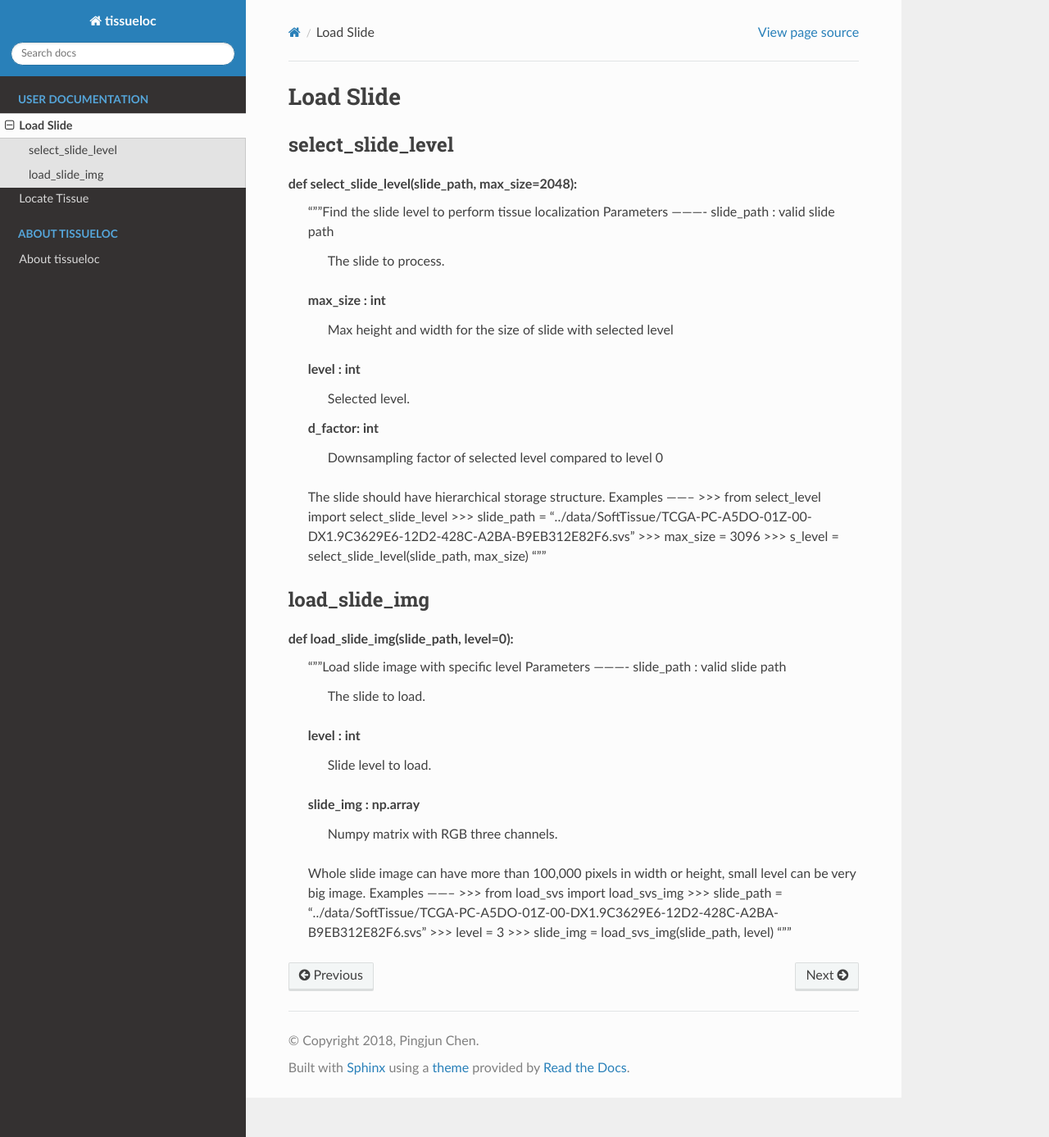
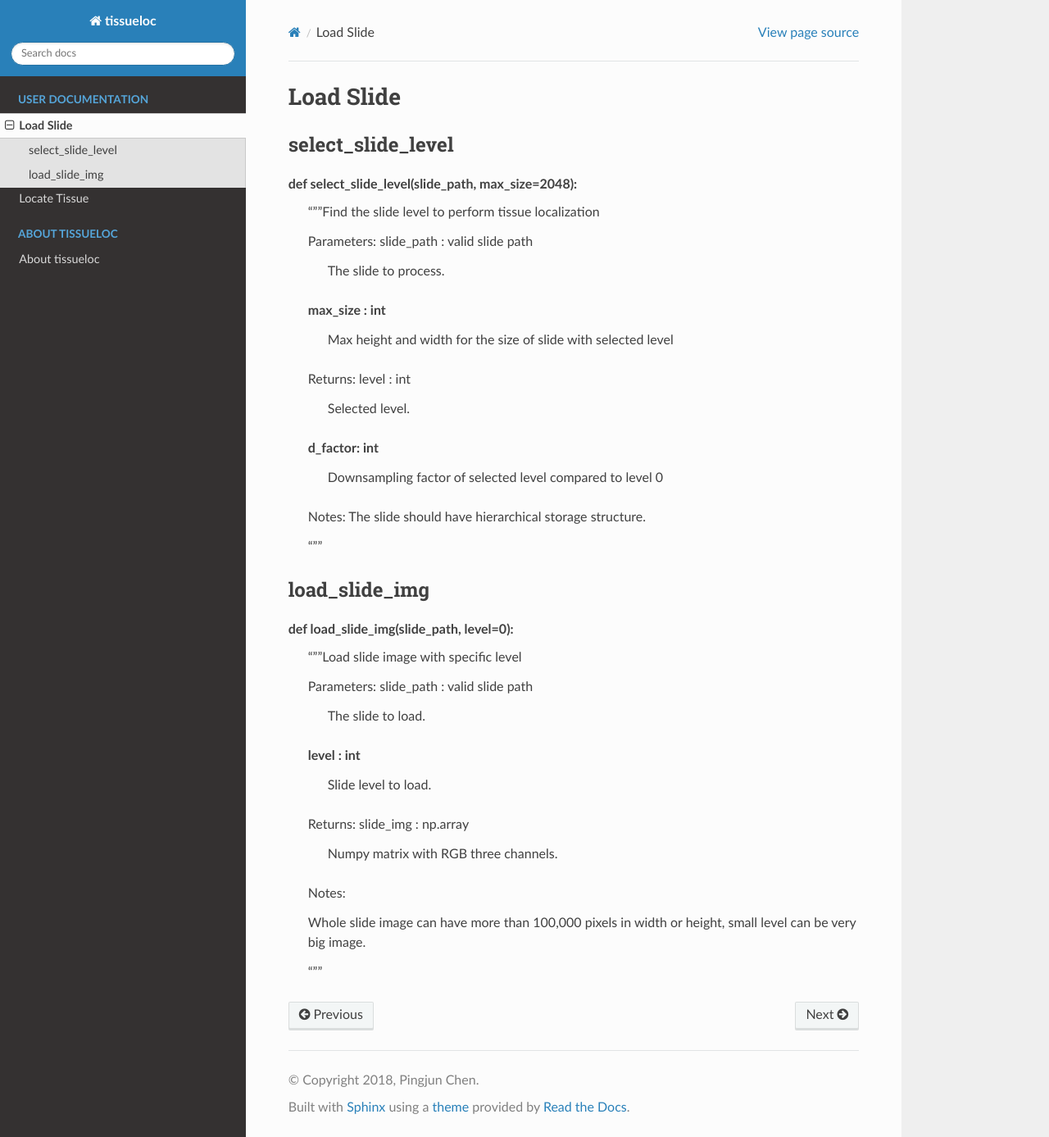
Before and after one commit to PingjunChen/tissueloc, a Sphinx documentation site: the page built from docs/loadSlide.rst, in a window 1280 px wide and 1387 px high. Shown: the whole window at 82% size. Built offline with Sphinx 7.4.7 and the Read the Docs theme 2.0.0, drawn with Linux system fonts in a browser that asks for light colours.

Commit message:
update loadSlide

```diff
--- a/docs/loadSlide.rst
+++ b/docs/loadSlide.rst
@@ -7,27 +7,22 @@ select_slide_level
 
 def select_slide_level(slide_path, max_size=2048):
     """Find the slide level to perform tissue localization
-    Parameters
-    ----------
+
+    Parameters:
     slide_path : valid slide path
         The slide to process.
     max_size : int
         Max height and width for the size of slide with selected level
-    Returns
-    -------
+
+    Returns:
     level : int
         Selected level.
     d_factor: int
         Downsampling factor of selected level compared to level 0
-    Notes
-    -----
+
+    Notes:
     The slide should have hierarchical storage structure.
-    Examples
-    --------
-    >>> from select_level import select_slide_level
-    >>> slide_path = "../data/SoftTissue/TCGA-PC-A5DO-01Z-00-DX1.9C3629E6-12D2-428C-A2BA-B9EB312E82F6.svs"
-    >>> max_size = 3096
-    >>> s_level = select_slide_level(slide_path, max_size)
+
     """
 
 
@@ -37,24 +32,20 @@ load_slide_img
 
 def load_slide_img(slide_path, level=0):
     """Load slide image with specific level
-    Parameters
-    ----------
+
+    Parameters:
     slide_path : valid slide path
         The slide to load.
     level : int
         Slide level to load.
-    Returns
-    -------
+
+    Returns:
     slide_img : np.array
         Numpy matrix with RGB three channels.
-    Notes
-    -----
+
+    Notes:
+
     Whole slide image can have more than 100,000 pixels in width or height,
     small level can be very big image.
-    Examples
-    --------
-    >>> from load_svs import load_svs_img
-    >>> slide_path = "../data/SoftTissue/TCGA-PC-A5DO-01Z-00-DX1.9C3629E6-12D2-428C-A2BA-B9EB312E82F6.svs"
-    >>> level = 3
-    >>> slide_img = load_svs_img(slide_path, level)
+
     """
```
Also changed, not shown: docs/locateTissue.rst (+116 -0 lines).
